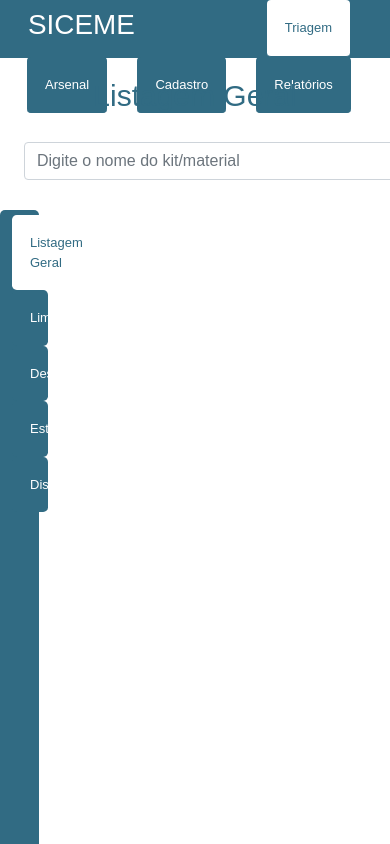
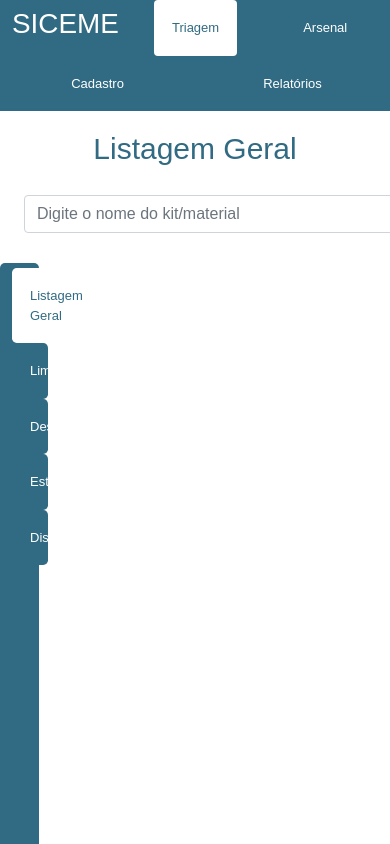
Before and after one commit to kaellandrade/siceme, a React (Create React App) app in the folder front-end/: page /triagem in a window 390 px wide. Shown: the top 844 px of the page. Built offline with nearby package versions, Linux system fonts and the light colour scheme.

Commit message:
melhorada responsividade dos bottons header

```diff
--- a/front-end/src/components/header/ButtonHeader.jsx
+++ b/front-end/src/components/header/ButtonHeader.jsx
@@ -1,17 +1,19 @@
 import React from "react";
-import {ButtonH} from "./headerstyle.js";
+import { ButtonH } from "./headerstyle.js";
+
 
 
 function ButtonHeader(props) {
   return (
-    <li className="nav-item">
-      <a href={props.href}>
-        <ButtonH className="button" texto={props.texto}
-                 buttonSelect={props.buttonSelect} >
-          {props.texto}
-        </ButtonH>
-      </a>
-    </li>
+
+    <a href={props.href} className="abuttonHeader" >
+      <ButtonH className="button" texto={props.texto}
+        buttonSelect={props.buttonSelect}
+      >
+        {props.texto}
+      </ButtonH>
+    </a>
+
   );
 }
 
--- a/front-end/src/components/header/Header.jsx
+++ b/front-end/src/components/header/Header.jsx
@@ -3,26 +3,33 @@ import Button from "./ButtonHeader";
 import { HeaderStyle } from "./headerstyle.js"
 
 function Header(props) {
-  //window.location.reload(false);
   return (
     <div>
       {/* Header */}
       <HeaderStyle className="container-fluid" >
 
-        <section className="container">
+        <div className="row d-flex align-items-center">
+          <div className="col title-header">
+            <h1>SICEME</h1>
+          </div>
+          <div className="col">
+            <Button texto="Triagem" href="/triagem" buttonS="Triagem" buttonSelect={props.buttonSelect} />
 
-          <article className="row d-flex align-items-center">
+          </div>
+          <div className="col">
+            <Button texto="Arsenal" href="/arsenal" buttonS="Arsenal" buttonSelect={props.buttonSelect} />
 
-            <ul className="col-md-12 nav d-flex align-items-center justify-content-around">
-              <h1>SICEME</h1>
-              <Button texto="Triagem" href="/triagem" buttonS="Triagem" buttonSelect={props.buttonSelect} />
-              <Button texto="Arsenal" href="/arsenal" buttonS="Arsenal" buttonSelect={props.buttonSelect} />
-              <Button texto="Cadastro" href="/cadastro" buttonS="Cadastro" buttonSelect={props.buttonSelect}  />
-              <Button texto="Relatórios" href="/relatorios" buttonS="Relatorios" buttonSelect={props.buttonSelect} />
-            </ul>
+          </div>
+          <div className="col">
+            <Button texto="Cadastro" href="/cadastro" buttonS="Cadastro" buttonSelect={props.buttonSelect} />
 
-          </article>
-        </section>
+          </div>
+          <div className="col">
+            <Button texto="Relatórios" href="/relatorios" buttonS="Relatorios" buttonSelect={props.buttonSelect} />
+
+          </div>
+
+        </div>
       </HeaderStyle>
       {/* Header */}
     </div>
--- a/front-end/src/components/header/headerstyle.js
+++ b/front-end/src/components/header/headerstyle.js
@@ -5,12 +5,16 @@ export const HeaderStyle = styled.header`
   background: #316B83;
 
   h1{
+    text-align: center;
     color: #fff;
-    padding-right: 100px;
   }
+  div.row.d-flex.align-items-center{
+    width: auto;
+  }
+  div.col{
+    display: flex;
+    justify-content: center;
 
-  .container{
-    height: 58px;
   }
 `;
 
@@ -20,19 +24,13 @@ export const ButtonH = styled(Button)`
   font-size: small;
   color: ${props => props.texto === props.buttonSelect ? "#316B83" : "#fff" };
   font-weight: 500;
-  border-top: none;
-  border-left: none;
-  border-right: none;
+  border: 0;
   border-color: #316B83;
-  text-transform: none;
+  position: relative;
 
   :hover{
-    background-color: #3d84a2;
+    background-color: #316B83;
+    box-shadow: 0px 0px 3px 0px rgba(184,175,184,1);
   }
 
-  ::selection{
-    outline: none;
-    box-shadow: red;
-
-  }
 `;
--- a/front-end/src/pages/Triagem/index.css
+++ b/front-end/src/pages/Triagem/index.css
@@ -107,6 +107,8 @@ th, td{
   border: none;
   margin-left: 10px;
   border-radius: 5px;
+  box-shadow: 0px 0px 3px 0px rgba(184,175,184,1);
+
 }
 
 .btn.btn-primary:hover{
```
